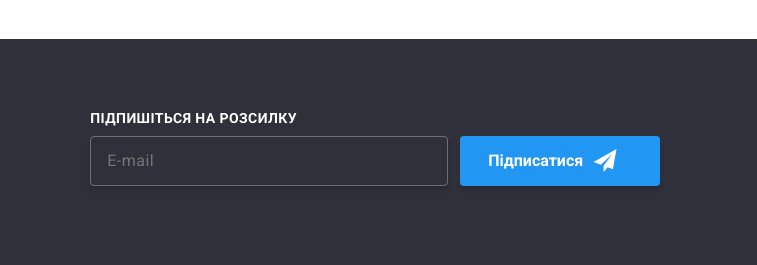
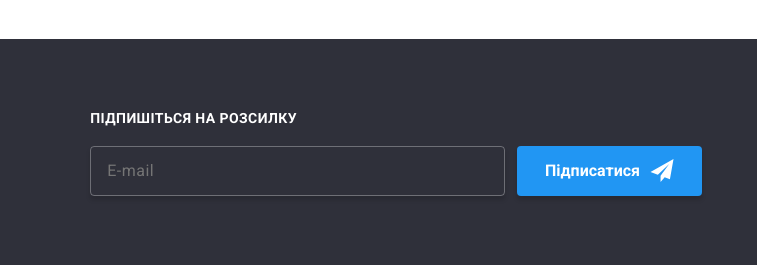
Before and after one commit to Veronica-Yuzepchuk/Yuzepchuk-Veronica-IPZ-33, a plain HTML site: page index.html in a window 1280 px wide. Shown: the part 2641-2906 px from the top of the page, 523-1280 px from the left. Drawn offline with Linux system fonts and the light colour scheme.

Commit message:
footer ready

```diff
--- a/css/styles.css
+++ b/css/styles.css
@@ -503,11 +503,10 @@ nav {
 .footer__mailing {
     flex-grow: 1;
     margin-left: 94px;
-    margin-right: 12px;
 }
 
 .footer__text-mailing {
-    width: 207px;
+    margin-bottom: 20px;
     color: var(--white);
     font-weight: 700;
     text-transform: uppercase;
@@ -515,11 +514,8 @@ nav {
 }
 
 .footer__form {
-    width: 570px;
-    height: 50px;
     display: flex;
-    align-items: center;
-    justify-content: center;
+    gap: 12px;
 }
 
 .footer__label {
@@ -527,10 +523,9 @@ nav {
 }
 
 .footer__input {
-    width: 358px;
+    width: 100%;
     height: 50px;
     padding: 16px;
-    margin-top: 20px;
     background: rgba(33, 150, 243, 0);
     border: 1px solid rgba(255, 255, 255, 0.3);
     border-radius: 4px;
@@ -549,10 +544,7 @@ nav {
 }
 
 .footer__button {
-    width: 200px;
-    height: 50px;
-    padding: 10px 28px;
-    margin-top: 20px;
+    padding: 13px 28px;
     background-color: var(--blue);
     color: var(--white);
     font-size: 16px;
@@ -815,7 +807,7 @@ img {
     border-radius: 4px;
     border: 1px solid #21212133;
     padding: 11px 0px 11px 30px;
-    transition: outline-color 300ms ease-in-out;
+    transition: border-color 300ms ease-in-out;
 
 }
 
@@ -829,6 +821,7 @@ img {
     font-size: 12px;
     font-weight: 400;
     letter-spacing: 0.01em;
+    transition: border-color 300ms ease-in-out;
 }
 
 .modal__input:focus + .modal__icon,
@@ -842,7 +835,7 @@ img {
 .modal__input:focus,
 .modal__textarea:hover,
 .modal__textarea:focus {
-    outline: 1px solid var(--blue);
+    border-color: var(--blue);
 }
 
 .modal__icon {
```
